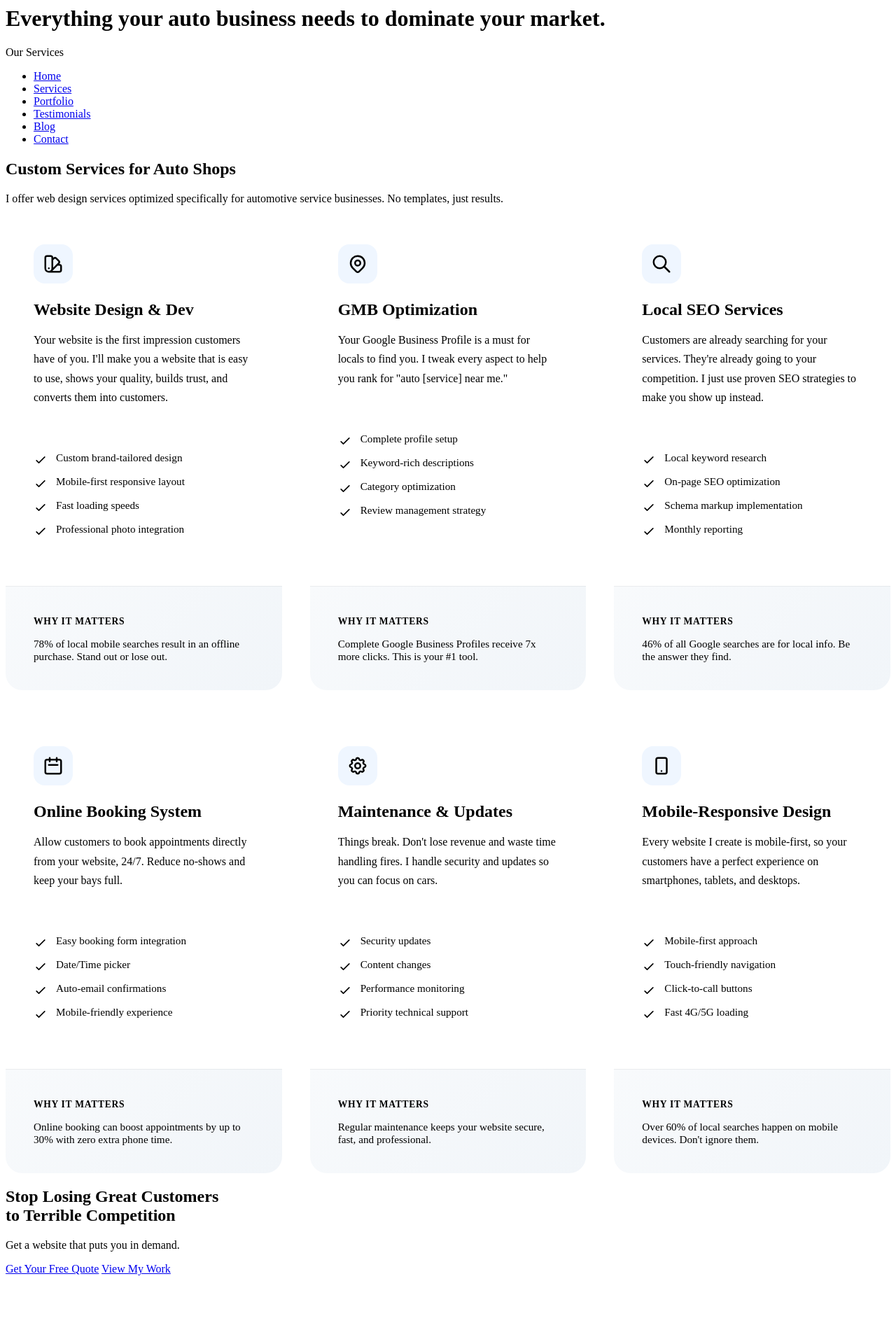
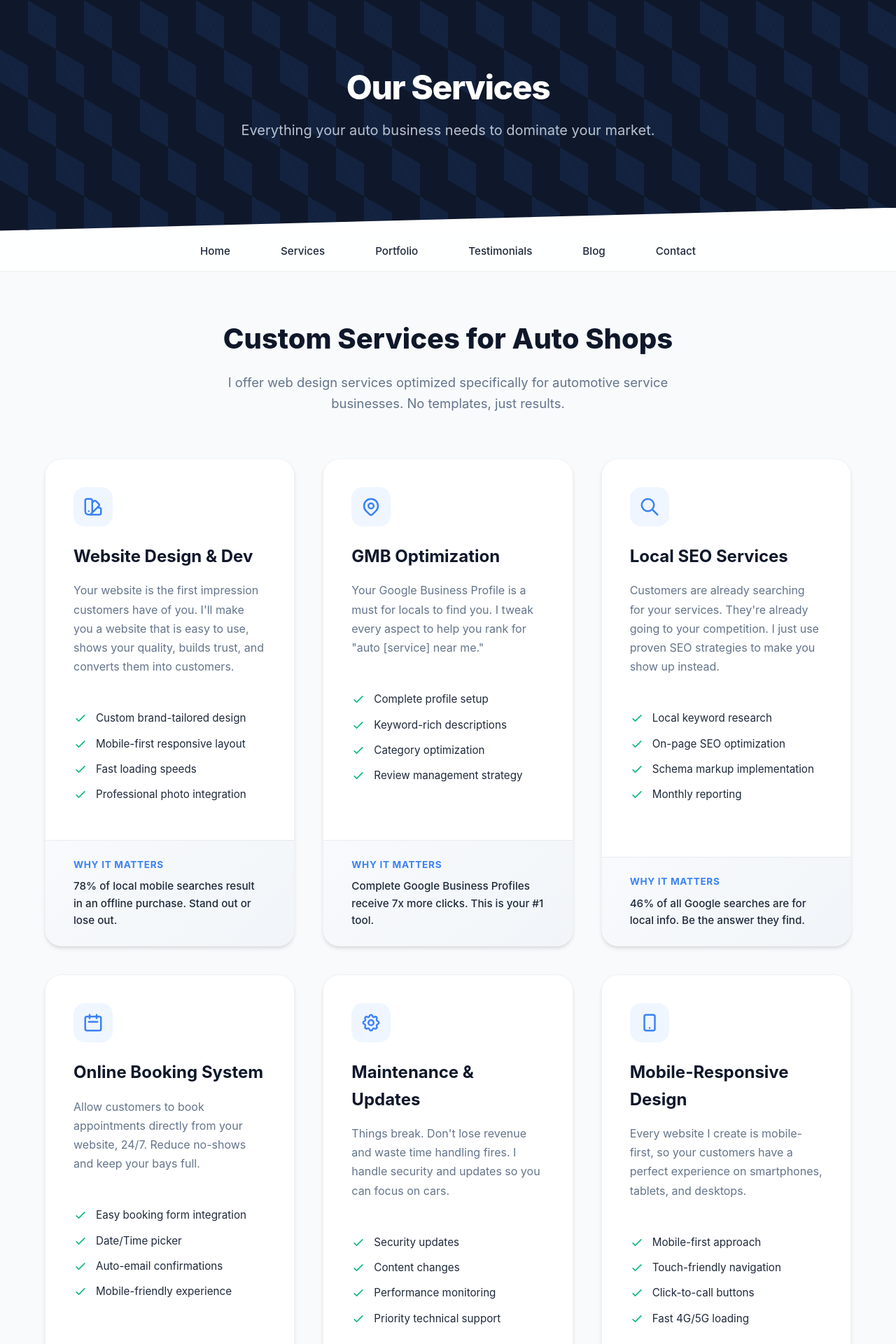
Before and after one commit to JamesBrownR/MeetingSurge, a Jekyll site: the page built from services/index.html, in a window 1280 px wide. Shown: the top 1920 px of the page at 70% size. Built offline with Jekyll 4.4.1, drawn with Linux system fonts in a browser that asks for light colours; before the commit the page ends 1830 px from its top, so only the background shows below that.

Commit message:
Update index.html

```diff
--- a/services/index.html
+++ b/services/index.html
@@ -3,6 +3,7 @@
 title: Services - Web Design & Local SEO for Auto Repair Shops | MeetingSurge
 description: Professional web design services for auto repair shops: custom websites, Google Business Profile optimization, local SEO, and more.
 ---
+
   <script type="application/ld+json">
 {
     "@context": "https://schema.org",
@@ -34,6 +35,7 @@
   }
 }
   </script>
+  <link rel="stylesheet" href="/style.css">
 
 
   <style>
```
